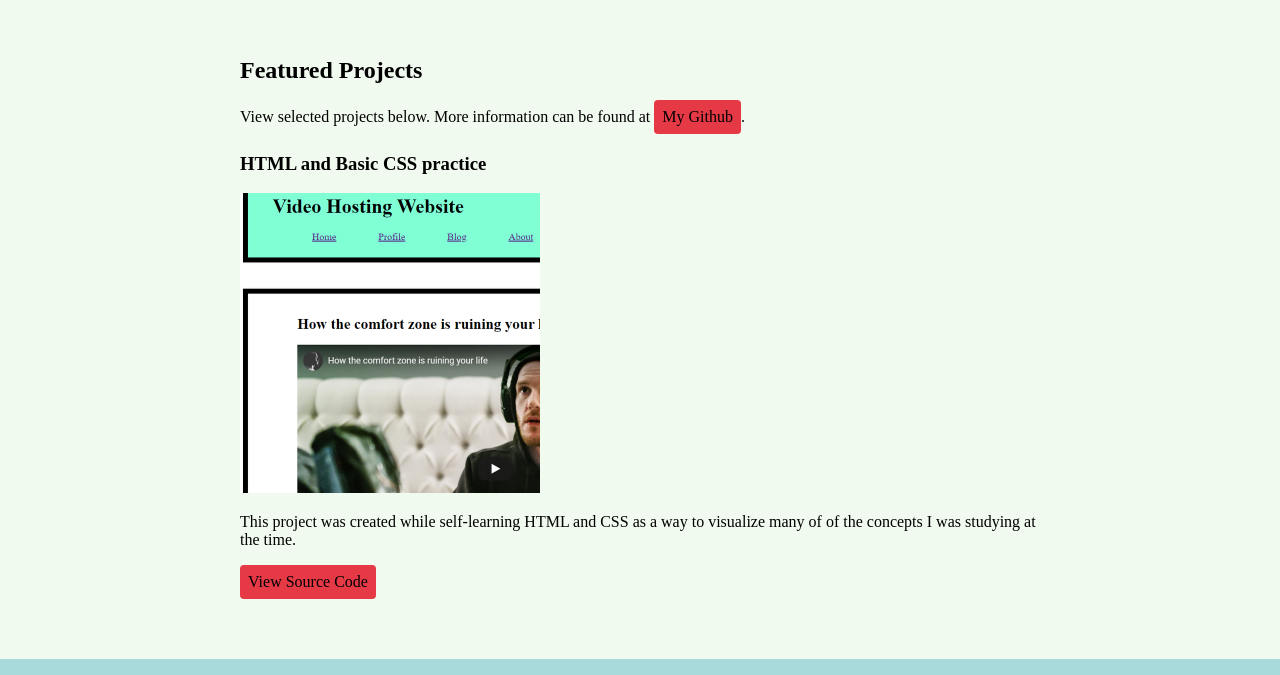
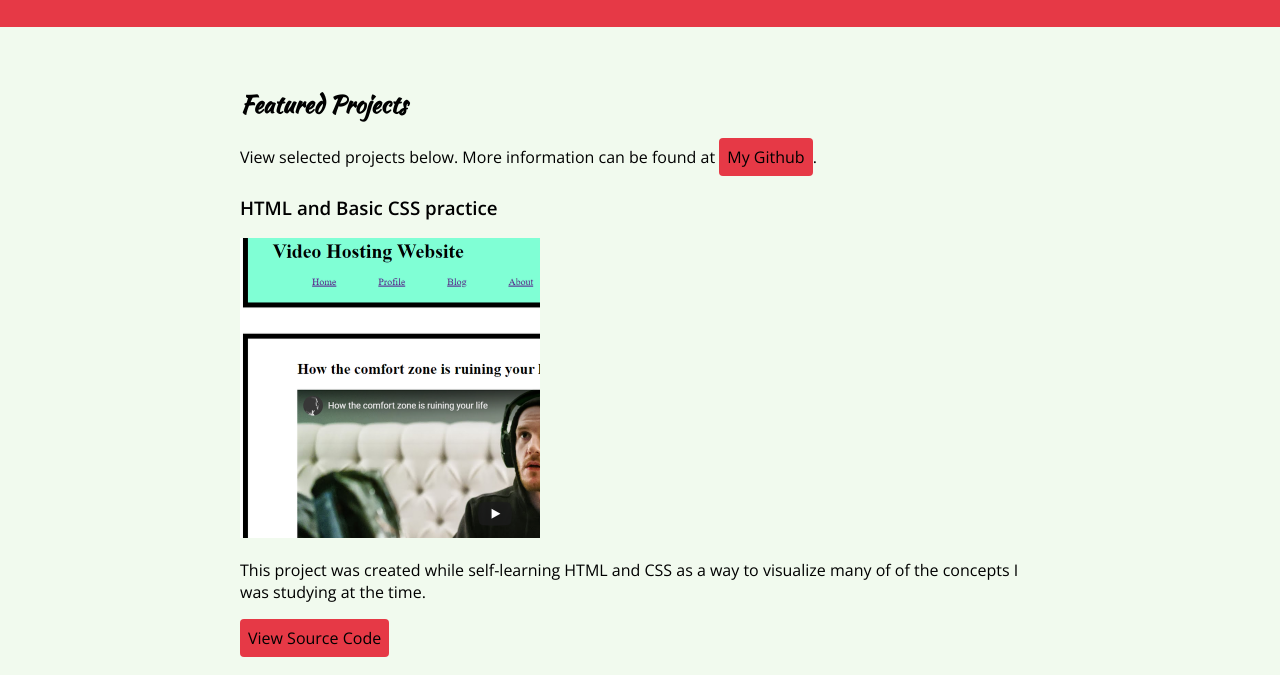
Before and after one commit to AyjayJr/Portfolio_Website, a plain HTML site: page index.html in a window 1280 px wide. Shown: the part 316-991 px from the top of the page. Drawn offline with nearby package versions, Linux system fonts and the light colour scheme.

Commit message:
picked a typeface

```diff
--- a/css/styles.css
+++ b/css/styles.css
@@ -16,6 +16,7 @@ img {
 }
 
 body {
+  font-family: 'Open Sans', sans-serif;
   color: black;
   margin: 0;
   padding: 0;
@@ -31,6 +32,10 @@ a:visited {
 
 a:hover {
   text-decoration: none;
+}
+
+h1, h2 {
+  font-family: 'Kaushan Script', cursive;
 }
 
 h2 {
--- a/index.html
+++ b/index.html
@@ -4,6 +4,7 @@
     <meta charset="UTF-8">
     <meta name="viewport" content="width=device-width, initial-scale=1.0">
     <title>Anthony Garcia Portfolio</title>
+    <link href="https://fonts.googleapis.com/css2?family=Kaushan+Script&family=Open+Sans:wght@400;600&display=swap" rel="stylesheet">
     <link rel="stylesheet" href="css/styles.css">
   </head>
   <body>
```
